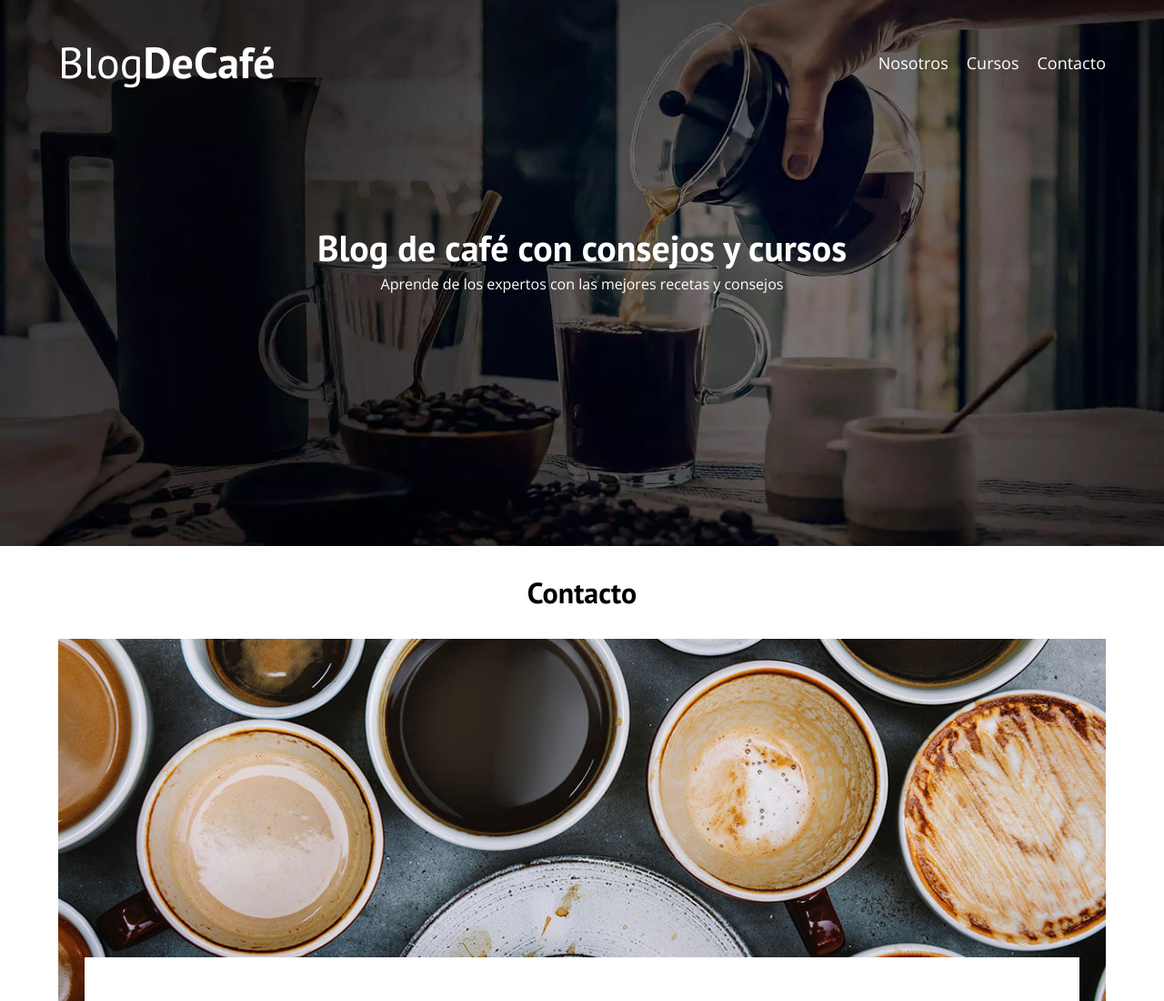
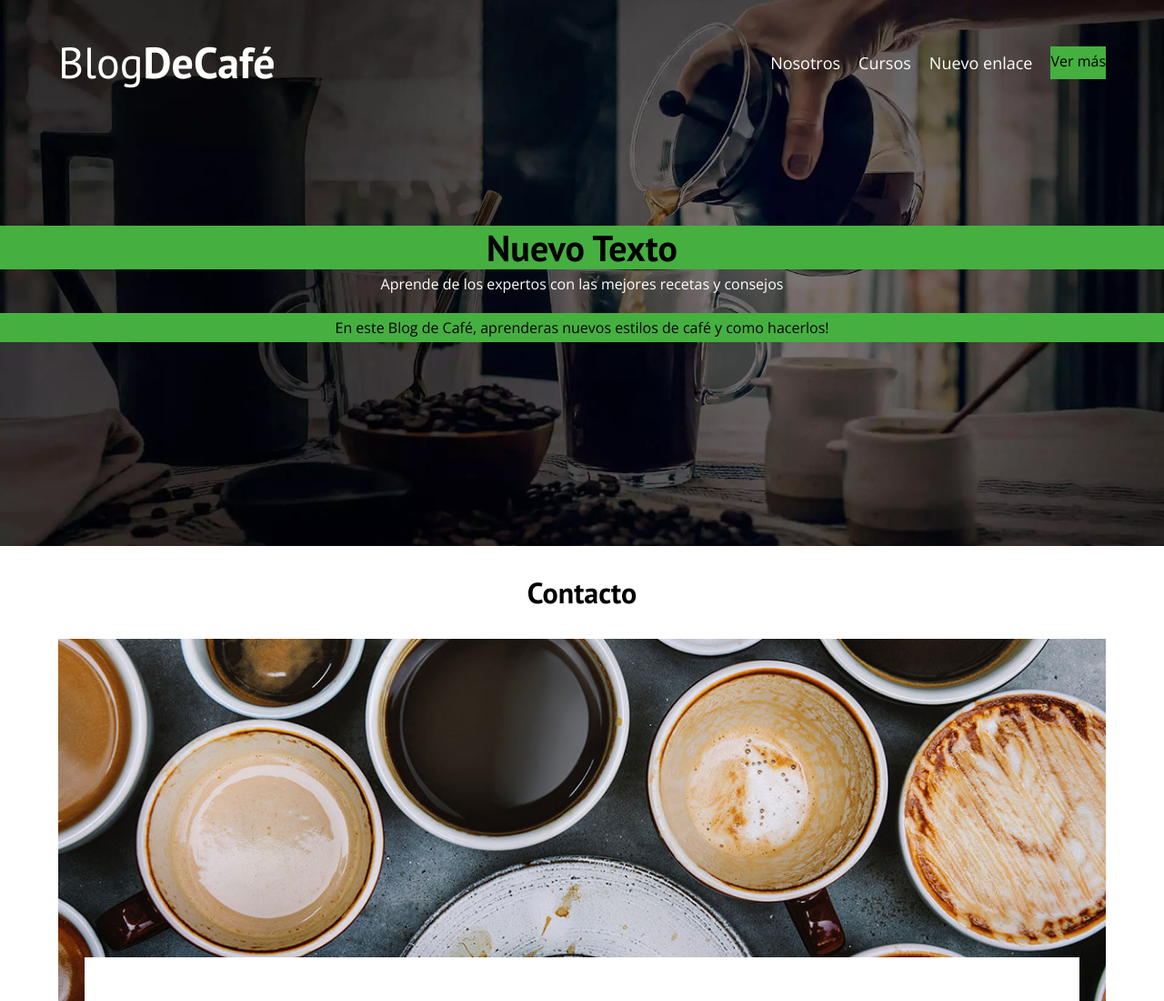
Before and after one commit to FacundoC12/SegundoIntento, a plain HTML site: page contacto.html in a window 1280 px wide. Shown: the top 1100 px of the page at 91% size. Drawn offline with nearby package versions, Linux system fonts and the light colour scheme.

Commit message:
clase30/10

```diff
--- a/contacto.html
+++ b/contacto.html
@@ -87,6 +87,7 @@
             </div>
         </div>
     </footer>
-    <script src="js/modernizr.js"></script>
+}<script src="js/modernizr.js"></script>
+<script src="js/app.js"></script>
 </body>
 </html>
--- a/css/style.css
+++ b/css/style.css
@@ -207,7 +207,7 @@ img {
 @media (min-width: 768px) {
     .curso {
         display: grid;
-        grid-template-columns: 1fr 2fr;
+        grid-template-colu.numns: 1fr 2fr;
         column-gap: 2rem;
     }
 }
@@ -271,3 +271,8 @@ img {
 .campo__field--textarea {
     height: 20rem;
 }
+.nueva-clase{
+color:#000000;
+background-color: #45b040;
+
+}
--- /dev/null
+++ b/js/app.js
@@ -0,0 +1,80 @@
+console.log("Hola Mundo")
+/* console.log("Hola")
+
+let nombre = "Nodo Tecnologico";
+
+let edad = 18
+
+console.log("Hola soy " + nombre + "y tengo" + edad + "años")
+
+// Definicion de una función
+function suma(numero1 , numero2){
+    return numero1 + numero2
+}
+
+//Llamado a la función
+
+let resultado = suma("5","8")
+
+console.log(resultado) */
+
+const persona = {
+    nombre: "Nodo Tecnologico",
+    edad: 5,
+    anioDeNacimiento: 2020
+
+ }
+
+ console.log(" hola soy el " + persona.edad)
+
+
+ const textoHeader = document.querySelector('#heading')
+
+ console.log(textoHeader)
+
+textoHeader.textContent = "Nuevo Texto"
+
+ textoHeader.classList.add('nueva-clase')
+
+ const enlaces= document.querySelectorAll('.navegacion a')
+
+ console.log(enlaces)
+
+ enlaces[2].textContent= "Nuevo enlace"
+
+ const nuevoEnlace = document.createElement('A')
+ nuevoEnlace.textContent= "Ver más"
+ nuevoEnlace.href ="https://paletadecolores.com.ar/"
+ nuevoEnlace.classList.add("nueva-clase")
+
+ const navegacion = document.querySelector('.navegacion')
+
+ navegacion.appendChild(nuevoEnlace)
+ const nuevoParrafo = document.createElement('P')
+ nuevoParrafo.textContent= "En este Blog de Café, aprenderas nuevos estilos de café y como hacerlos!"
+ nuevoParrafo.classList.add("nueva-clase")
+ const header_texto = document.querySelector(".header__texto")
+ header_texto.appendChild(nuevoParrafo)
+
+ const btnForm= document.querySelector('.formulario input[type=submit]')
+ console.log(btnForm)
+
+ /*btnForm.addEventListener('click', funcion(){
+
+ })*/
+
+ btnForm.addEventListener('click', imprimirClick)
+
+ function imprimirClick(e){
+    e.preventDefault()
+    console.log("click")
+ }
+
+ const btnNuevo= document.querySelector('h3')
+ console.log(btnNuevo)
+ btnNuevo.addEventListener('click', nuevoContacto)
+
+ function nuevoContacto(e){
+    btnNuevo.classList.toggle("nueva-clase")
+    contacto.textContent="Error"
+ }
```
